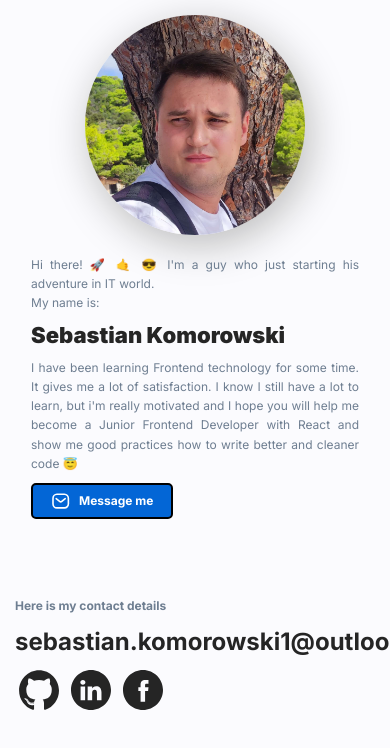
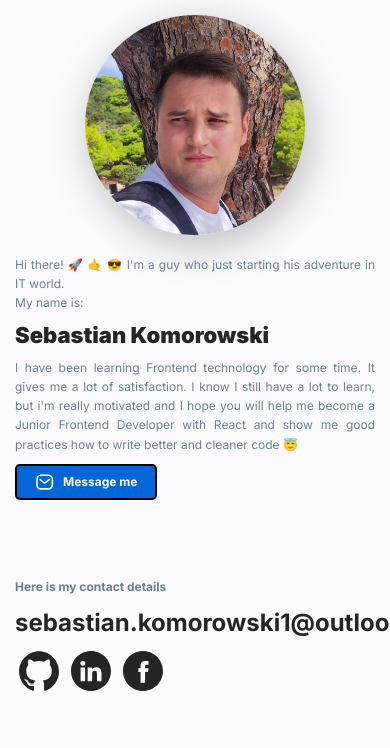
Before and after one commit to carterstorm/my-personal-homepage, a React (Create React App) app: page /#/aboutMe in a window 390 px wide. Shown: the top 748 px of the page. Built offline with nearby package versions, Linux system fonts and the light colour scheme.

Commit message:
deleted header padding for tablet device

```diff
--- a/src/common/MainInformation/styled.js
+++ b/src/common/MainInformation/styled.js
@@ -11,7 +11,6 @@ export const Wrapper = styled.header`
         grid-template-columns: 1fr;
         grid-gap: 40px;
         justify-items: center;
-        padding: 0 16px;
     };
 
     @media(max-width: ${({ theme }) => theme.breakpoints.mobileMax}px) {
```
